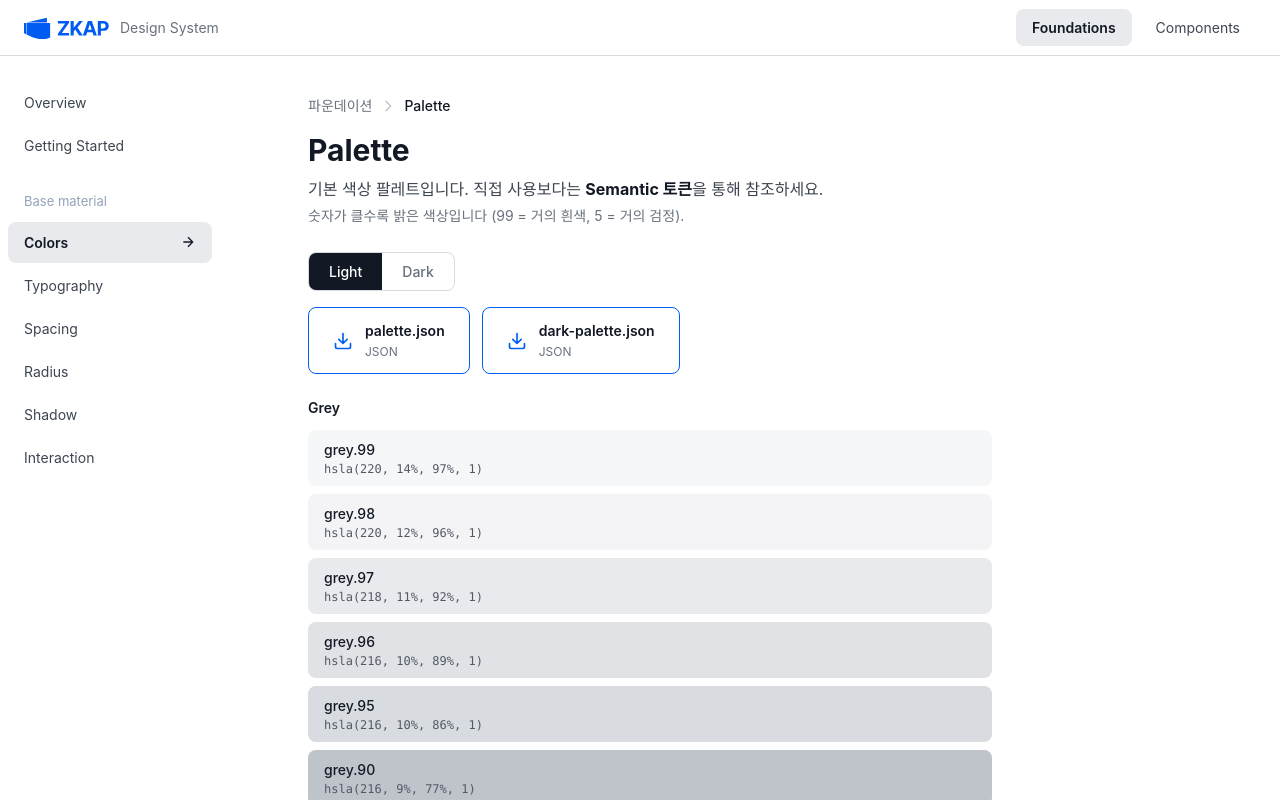
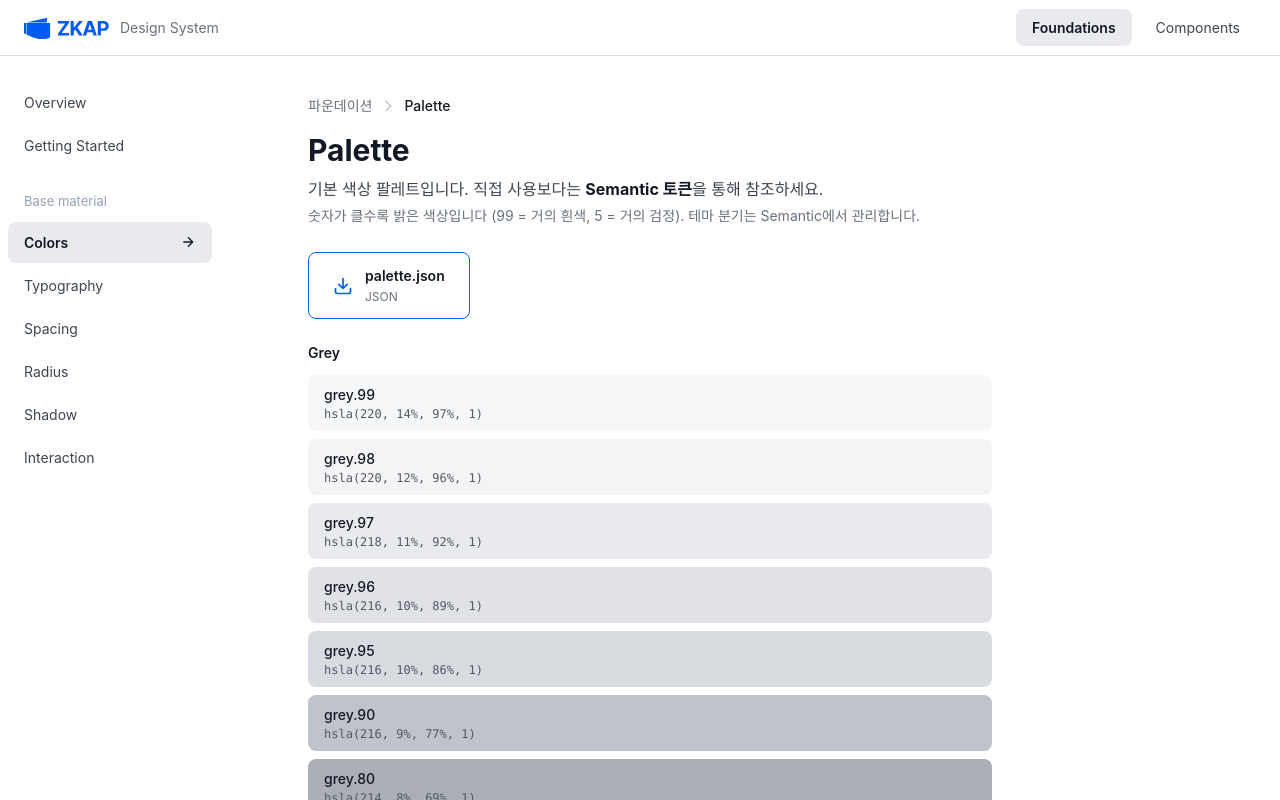
Before and after one commit to baerae-zkap/design-foundation, a Next.js app: page /design-foundation/colors/palette in a window 1280 px wide. Shown: the top 800 px of the page. Built offline with nearby package versions, Linux system fonts and the light colour scheme.

Commit message:
docs: make palette atomic-only and log semantic prep

```diff
--- a/src/app/colors/palette/page.tsx
+++ b/src/app/colors/palette/page.tsx
@@ -4,7 +4,6 @@ import { useState } from "react";
 import { Breadcrumb } from "@/components/Breadcrumb";
 import { TokenDownload } from "@/components/TokenDownload";
 import paletteJson from "../../../../public/palette.json";
-import darkPaletteJson from "../../../../public/dark-palette.json";
 
 function ColorBar({ name, value, fullName }: { name: string; value: string; fullName: string }) {
   const [copied, setCopied] = useState(false);
@@ -95,10 +94,7 @@ function isLightColor(color: string): boolean {
 }
 
 export default function PalettePage() {
-  const [mode, setMode] = useState<'light' | 'dark'>('light');
-  const activePalette = mode === 'light' ? paletteJson : darkPaletteJson;
-
-  const paletteColors = Object.entries(activePalette).filter(
+  const paletteColors = Object.entries(paletteJson).filter(
     ([name]) => name !== "static" && name !== "_meta" && name !== "opacity"
   );
 
@@ -116,52 +112,12 @@ export default function PalettePage() {
         기본 색상 팔레트입니다. 직접 사용보다는 <strong style={{ color: 'var(--content-base-strong)' }}>Semantic 토큰</strong>을 통해 참조하세요.
         <br />
         <span style={{ fontSize: '14px', color: 'var(--content-base-secondary)' }}>
-          {mode === 'light'
-            ? '숫자가 클수록 밝은 색상입니다 (99 = 거의 흰색, 5 = 거의 검정).'
-            : '다크 모드: 숫자가 클수록 어두운 색상입니다 (99 = 가장 어두운 배경, 5 = 가장 밝은 전경).'}
+          숫자가 클수록 밝은 색상입니다 (99 = 거의 흰색, 5 = 거의 검정). 테마 분기는 Semantic에서 관리합니다.
         </span>
       </p>
 
-      <div style={{
-        display: 'inline-flex',
-        borderRadius: 'var(--radius-md)',
-        border: '1px solid var(--border-base-default)',
-        overflow: 'hidden',
-        marginBottom: '16px'
-      }}>
-        <button
-          onClick={() => setMode('light')}
-          style={{
-            padding: '8px 20px',
-            fontSize: '14px',
-            fontWeight: 500,
-            border: 'none',
-            cursor: 'pointer',
-            backgroundColor: mode === 'light' ? 'var(--content-base-strong)' : 'transparent',
-            color: mode === 'light' ? 'var(--surface-base-default)' : 'var(--content-base-secondary)',
-          }}
-        >
-          Light
-        </button>
-        <button
-          onClick={() => setMode('dark')}
-          style={{
-            padding: '8px 20px',
-            fontSize: '14px',
-            fontWeight: 500,
-            border: 'none',
-            cursor: 'pointer',
-            backgroundColor: mode === 'dark' ? 'var(--content-base-strong)' : 'transparent',
-            color: mode === 'dark' ? 'var(--surface-base-default)' : 'var(--content-base-secondary)',
-          }}
-        >
-          Dark
-        </button>
-      </div>
-
       <TokenDownload files={[
         { name: 'palette.json', path: '/palette.json' },
-        { name: 'dark-palette.json', path: '/dark-palette.json' },
       ]} />
 
       {paletteColors.map(([colorName, shades]) => {
@@ -193,8 +149,8 @@ export default function PalettePage() {
       <div style={{ marginBottom: 'var(--space-8)' }}>
         <h3 className="text-sm font-semibold mb-3" style={{ color: 'var(--content-base-strong)' }}>Static</h3>
         <div className="space-y-2">
-          <ColorBar name="white" value={(activePalette as any).static?.white ?? '#ffffff'} fullName="static.white" />
-          <ColorBar name="black" value={(activePalette as any).static?.black ?? '#000000'} fullName="static.black" />
+          <ColorBar name="white" value={paletteJson.static?.white ?? '#ffffff'} fullName="static.white" />
+          <ColorBar name="black" value={paletteJson.static?.black ?? '#000000'} fullName="static.black" />
         </div>
       </div>
     </div>
```
Also changed, not shown: 1 other file (tests, documents, lock files or other folders).
